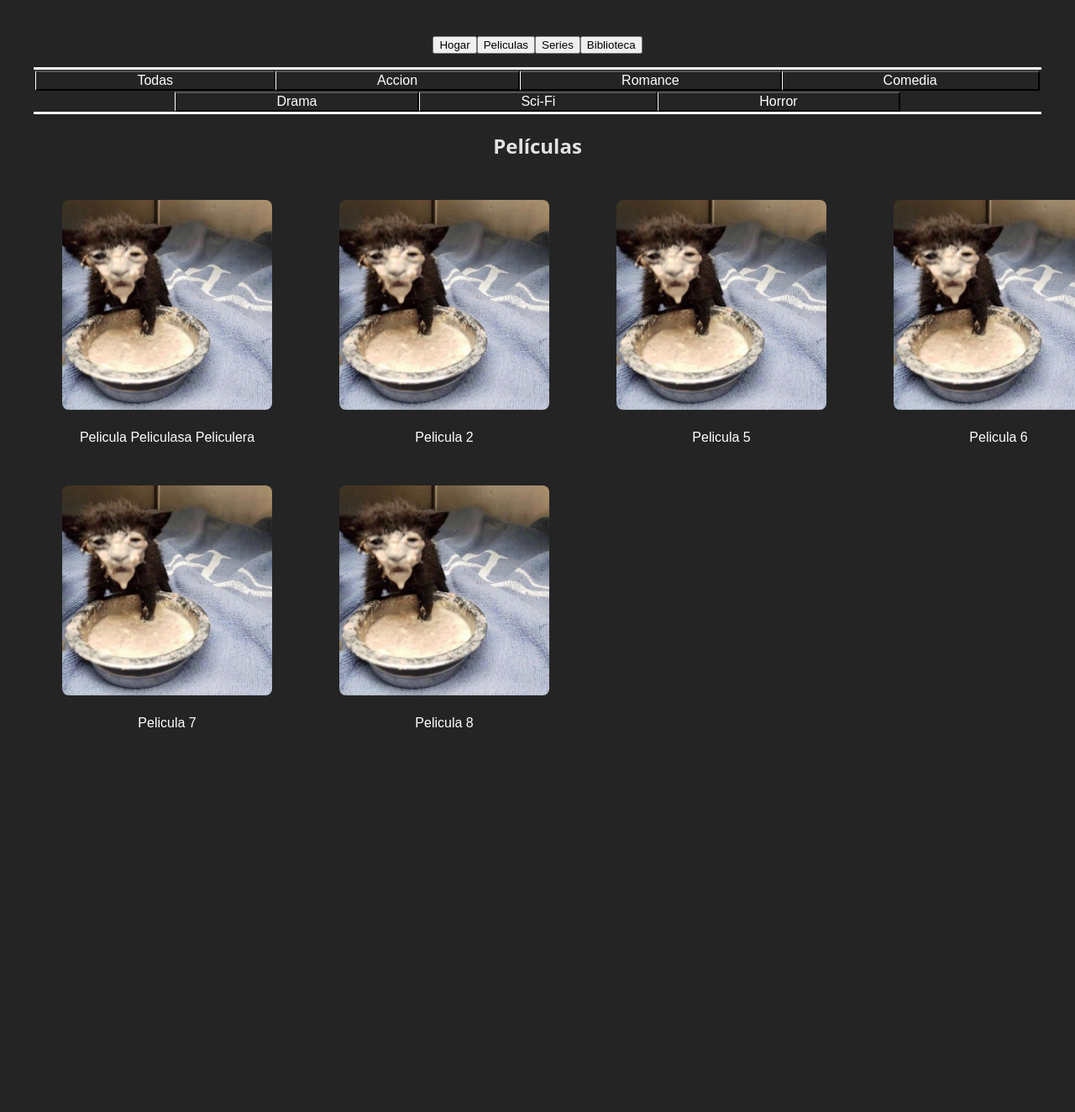
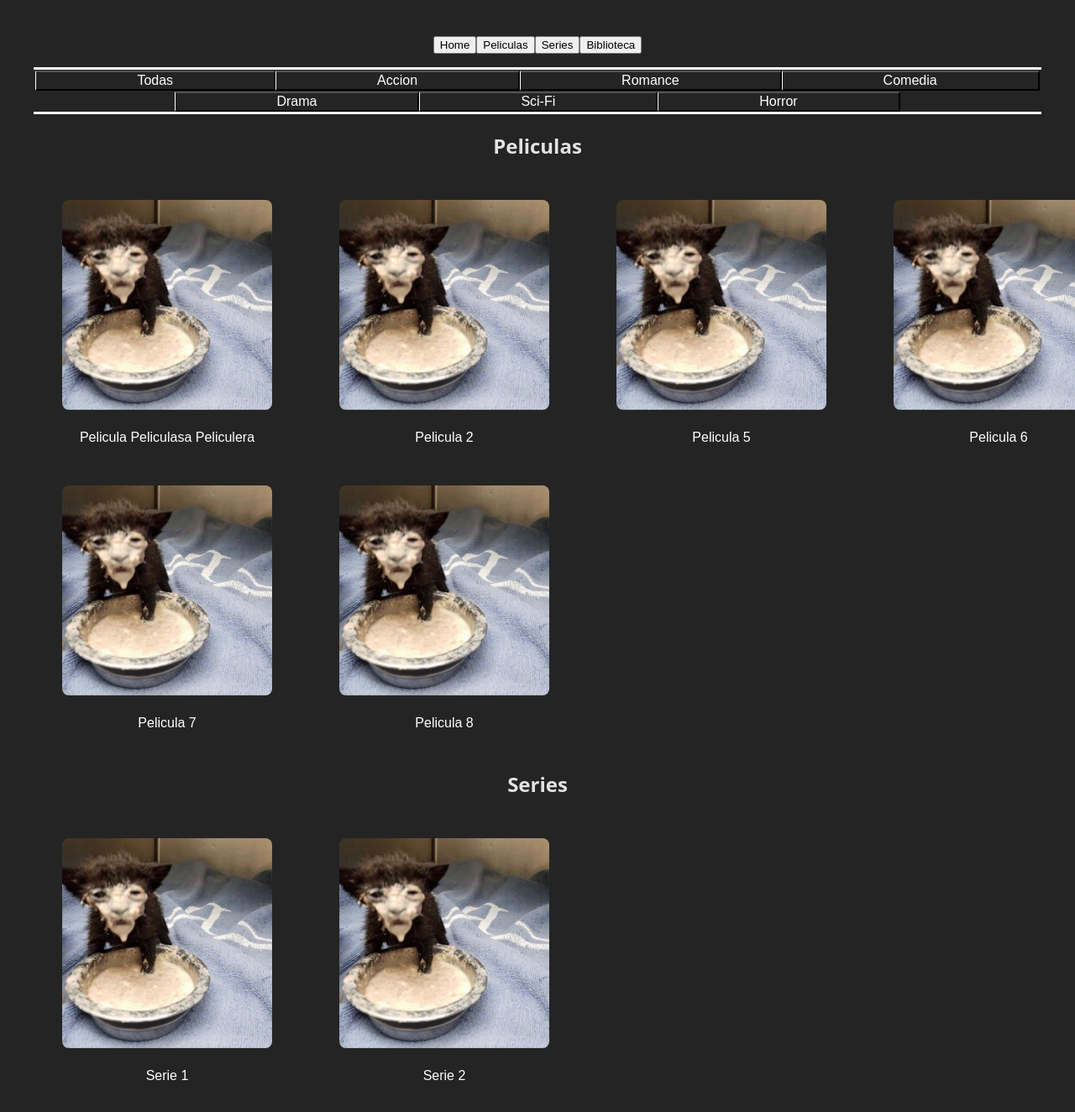
Before and after one commit to Gastuno/ProyectoStreaming, a React (Vite) app: page /main in a window 1280 px wide. Shown: the top 1324 px of the page at 84% size. Before the commit the page ends 936 px from the top, so only its background shows below. Built offline with nearby package versions, Linux system fonts and the light colour scheme.

Commit message:
Biblioteca y Favoritos hecho

```diff
--- a/src/MainScreen.jsx
+++ b/src/MainScreen.jsx
@@ -1,30 +1,77 @@
 import "./MainScreen.css";
 import Cover from './assets/placeholder.jpg';
-import React, { useState } from "react";
-import { useNavigate } from 'react-router-dom';
+import React, { useState, useEffect } from "react";
+import { useNavigate, useLocation } from 'react-router-dom';
 
 function MainScreen() {
   const navigate = useNavigate();
-  const movies = [
-    { name: 'Pelicula Peliculasa Peliculera', cover: Cover, genres: ['Action', 'Comedy'], type: 'Movie', description: 'Placeholder', duration: '2h 30m' },
-    { name: 'Pelicula 2', cover: Cover, genres: ['Action'], type: 'Movie', description: 'Placeholder', duration: '2h 30m' },
-    { name: 'Pelicula 3', cover: Cover, genres: ['Romance', 'Drama'], type: 'Serie', description: 'Placeholder', chapters: [
+  const location = useLocation();
+
+  const [movies, setMovies] = useState([
+    { name: 'Pelicula Peliculasa Peliculera', cover: Cover, genres: ['Accion', 'Comedia'], type: 'Movie', description: 'Placeholder', duration: '2h 30m', saved: (true), fav: (true)},
+    { name: 'Pelicula 2', cover: Cover, genres: ['Accion'], type: 'Movie', description: 'Placeholder', duration: '2h 30m', saved: (true), fav: (false)},
+    { name: 'Pelicula 5', cover: Cover, genres: ['Drama', 'Accion'], type: 'Movie', description: 'Placeholder', duration: '2h 30m', saved: (true), fav: (false)},
+    { name: 'Pelicula 6', cover: Cover, genres: ['Romance'], type: 'Movie', description: 'Placeholder', duration: '2h 30m', saved: false, fav: (false)},
+    { name: 'Pelicula 7', cover: Cover, genres: ['Comedia', 'Accion'], type: 'Movie', description: 'Placeholder', duration: '2h 30m', saved: (true), fav: (false)},
+    { name: 'Pelicula 8', cover: Cover, genres: ['Sci-Fi'], type: 'Movie', description: 'Placeholder', duration: '2h 30m', saved: false, fav: (false)},
+    { name: 'Serie 1', cover: Cover, genres: ['Romance', 'Drama'], type: 'Serie', description: 'Placeholder', saved: (true), fav: (false), chapters: [
       { name: 'Capítulo 1', duration: '45m' },
       { name: 'Capítulo 2', duration: '50m' },
       { name: 'Capítulo 3', duration: '40m' }
     ] },
-    { name: 'Pelicula 4', cover: Cover, genres: ['Horror'], type: 'Serie', description: 'Placeholder', chapters: [
+    { name: 'Serie 2', cover: Cover, genres: ['Horror'], type: 'Serie', description: 'Placeholder', saved: (true), fav: (true), chapters: [
       { name: 'Episodio 1', duration: '42m' },
       { name: 'Episodio 2', duration: '39m' }
     ] },
-    { name: 'Pelicula 5', cover: Cover, genres: ['Drama', 'Action'], type: 'Movie', description: 'Placeholder', duration: '2h 30m' },
-    { name: 'Pelicula 6', cover: Cover, genres: ['Romance'], type: 'Movie', description: 'Placeholder', duration: '2h 30m' },
-    { name: 'Pelicula 7', cover: Cover, genres: ['Comedy', 'Action'], type: 'Movie', description: 'Placeholder', duration: '2h 30m' },
-    { name: 'Pelicula 8', cover: Cover, genres: ['Sci-Fi'], type: 'Movie', description: 'Placeholder', duration: '2h 30m' },
-  ];
+  ]);
+
+  const [role, setRole] = useState('user');
+  useEffect(() => {
+    const fromState = location.state?.role;
+    const stored = sessionStorage.getItem('role');
+    if (fromState) setRole(fromState);
+    else if (stored) setRole(stored);
+  }, [location.state]);
+
+  const [showAddForm, setShowAddForm] = useState(false);
+  const [newTitle, setNewTitle] = useState('');
+  const [newGenres, setNewGenres] = useState('');
+  const [newType, setNewType] = useState('Movie');
+  const [newDuration, setNewDuration] = useState('');
+  const [newDescription, setNewDescription] = useState('');
+  const [newChaptersText, setNewChaptersText] = useState('');
+
+  const resetForm = () => {
+    setNewTitle(''); setNewGenres(''); setNewType('Movie'); setNewDuration(''); setNewDescription(''); setNewChaptersText('');
+  };
+
+  const handleAddSubmit = (e) => {
+    e.preventDefault();
+    const addedGenres = newGenres.split(',').map(g => g.trim()).filter(Boolean);
+    let chapters = [];
+    if (newType === 'Serie' && newChaptersText.trim()) {
+      chapters = newChaptersText.split(',').map(part => {
+        const [name, duration] = part.split(':').map(p => p && p.trim());
+        return { name: name || 'Untitled', duration: duration || '' };
+      });
+    }
+    const movieObj = {
+      name: newTitle || 'Untitled',
+      cover: Cover,
+      genres: addedGenres,
+      type: newType,
+      description: newDescription || '',
+      duration: newType === 'Movie' ? (newDuration || '') : undefined,
+      chapters: newType === 'Serie' ? chapters : undefined,
+    };
+    setMovies(prev => [movieObj, ...prev]);
+    setShowAddForm(false);
+    resetForm();
+  };
 
   const [selectedGenre, setSelectedGenre] = useState('All');
-  const [selectedType, setSelectedType] = useState('Movie');
+  const [selectedType, setSelectedType] = useState('All');
+  const [showBiblioteca, setShowBiblioteca] = useState(false);
 
 
   let filteredMovies = movies;
@@ -34,41 +81,92 @@ function MainScreen() {
   if (selectedGenre !== 'All') {
     filteredMovies = filteredMovies.filter(movie => movie.genres.includes(selectedGenre));
   }
+  if (showBiblioteca == (true)) {
+    filteredMovies = filteredMovies.filter(movie => movie.saved === (true));
+  }
 
   const columns = 4;
-  const rows = [];
+  const moviesList = filteredMovies.filter(m => m.type === 'Movie');
+  const seriesList = filteredMovies.filter(m => m.type === 'Serie');
+  const faves = filteredMovies.filter(m => m.fav === (true));
+
+  const rowsForMovies = [];
+  for (let i = 0; i < moviesList.length; i += columns) {
+    rowsForMovies.push(moviesList.slice(i, i + columns));
+  }
+
+  const rowsForSeries = [];
+  for (let i = 0; i < seriesList.length; i += columns) {
+    rowsForSeries.push(seriesList.slice(i, i + columns));
+  }
+
+  const rowsForAll = [];
   for (let i = 0; i < filteredMovies.length; i += columns) {
-    rows.push(filteredMovies.slice(i, i + columns));
+    rowsForAll.push(filteredMovies.slice(i, i + columns));
+  }
+
+  const rowsForFaves = [];
+  for (let i = 0; i < filteredMovies.length; i += columns) {
+    rowsForFaves.push(faves.slice(i, i + columns));
   }
 
 
-  // Navigation handler for movie click
   const handleMovieClick = (movie) => {
     navigate(`/movie/${encodeURIComponent(movie.name)}`, { state: { movie } });
   };
 
   return (
-    <div className="main-container">
-      <nav className="top-menu">
-        <button>Hogar</button>
-        <button onClick={() => setSelectedType('Movie')} className={selectedType === 'Movie' ? 'active' : ''}>Peliculas</button>
-        <button onClick={() => setSelectedType('Serie')} className={selectedType === 'Serie' ? 'active' : ''}>Series</button>
-        <button>Biblioteca</button>
-        <nav className="genre-menu">
+    <div className="main">
+      <nav className="topmenu">
+        <button onClick={() => {setSelectedType('All'); setSelectedGenre('All'); setShowBiblioteca(false)}}>Home</button>
+        <button onClick={() => {setSelectedType('Movie'); setSelectedGenre('All'); setShowBiblioteca(false)}} className={selectedType === 'Movie' ? 'active' : ''}>Peliculas</button>
+        <button onClick={() => {setSelectedType('Serie'); setSelectedGenre('All'); setShowBiblioteca(false)}} className={selectedType === 'Serie' ? 'active' : ''}>Series</button>
+        <button onClick={() => {setSelectedType('All'); setSelectedGenre('All'); setShowBiblioteca(true)}}>Biblioteca</button>
+        <nav className="menu">
           <button onClick={() => setSelectedGenre('All')} className={selectedGenre === 'All' ? 'active' : ''}>Todas</button>
-          <button onClick={() => setSelectedGenre('Action')} className={selectedGenre === 'Action' ? 'active' : ''}>Accion</button>
+          <button onClick={() => setSelectedGenre('Accion')} className={selectedGenre === 'Accion' ? 'active' : ''}>Accion</button>
           <button onClick={() => setSelectedGenre('Romance')} className={selectedGenre === 'Romance' ? 'active' : ''}>Romance</button>
-          <button onClick={() => setSelectedGenre('Comedy')} className={selectedGenre === 'Comedy' ? 'active' : ''}>Comedia</button>
+          <button onClick={() => setSelectedGenre('Comedia')} className={selectedGenre === 'Comedia' ? 'active' : ''}>Comedia</button>
           <button onClick={() => setSelectedGenre('Drama')} className={selectedGenre === 'Drama' ? 'active' : ''}>Drama</button>
           <button onClick={() => setSelectedGenre('Sci-Fi')} className={selectedGenre === 'Sci-Fi' ? 'active' : ''}>Sci-Fi</button>
           <button onClick={() => setSelectedGenre('Horror')} className={selectedGenre === 'Horror' ? 'active' : ''}>Horror</button>
         </nav>
       </nav>
 
-      <h2>{selectedType === 'Serie' ? 'Series' : 'Películas'}</h2>
+    {role === 'admin' && <nav className="adminmenu">
+      <h2>Controles Administrativos</h2>
+      <button className="button2" onClick={() => setShowAddForm(true)}>Agregar Contenido</button>
+      <button className="button2" onClick={() => setShowAddForm(true)}>Agregar Genero</button>
+    </nav>}
+
+      {showAddForm && (
+        <div className="form" style={{position:'fixed',inset:0,background:'rgba(0,0,0,0.6)',display:'flex',alignItems:'center',justifyContent:'center',zIndex:2000}}>
+          <form onSubmit={handleAddSubmit} style={{background:'#222',padding:20,borderRadius:8,minWidth:320,color:'#fff'}}>
+            <h3>Agregar nuevo elemento</h3>
+            <div><label>Título</label><br/><input value={newTitle} onChange={e=>setNewTitle(e.target.value)} required /></div>
+            <div><label>Géneros</label><br/><input value={newGenres} onChange={e=>setNewGenres(e.target.value)} placeholder="Accion, Comedia" /></div>
+            <div><label>Tipo</label><br/>
+              <select value={newType} onChange={e=>setNewType(e.target.value)}>
+                <option value="Movie">Pelicula</option>
+                <option value="Serie">Serie</option>
+              </select>
+            </div>
+            {newType === 'Movie' && <div><label>Duración</label><br/><input value={newDuration} onChange={e=>setNewDuration(e.target.value)} placeholder="2h 10m" /></div>}
+            <div><label>Descripción</label><br/><textarea value={newDescription} onChange={e=>setNewDescription(e.target.value)} /></div>
+            <div style={{marginTop:8}}>
+              <button type="submit">Agregar</button>
+              <button type="button" onClick={()=>{setShowAddForm(false); resetForm();}} style={{marginLeft:8}}>Cancelar</button>
+            </div>
+          </form>
+        </div>
+      )}
+
+      {
+       rowsForMovies.length > 0 && <h2>Peliculas</h2>
+      }
       <table className="movies-table">
         <tbody>
-          {rows.map((row, rowIdx) => (
+          {rowsForMovies.map((row, rowIdx) => (
             <tr key={rowIdx} className="Movie-row">
               {row.map((movie, colIdx) => (
                 <td key={colIdx} className="movie-cell">
@@ -81,6 +179,49 @@ function MainScreen() {
         </tbody>
       </table>
 
+      {
+       rowsForSeries.length > 0 && <h2>Series</h2>
+      }
+      <table className="movies-table">
+        <tbody>
+          {rowsForSeries.map((row, rowIdx) => (
+            <tr key={rowIdx} className="Movie-row">
+              {row.map((movie, colIdx) => (
+                <td key={colIdx} className="movie-cell">
+                  <button className="pelicula-click" onClick={() => handleMovieClick(movie)}><img src={movie.cover} alt={movie.name} className="movie-cover" /></button>
+                  <button className="pelicula-click" onClick={() => handleMovieClick(movie)}>{movie.name}</button>
+                </td>
+              ))}
+            </tr>
+          ))}
+        </tbody>
+      </table>
+
+      {/* FAVOURITESES*/}
+
+      {rowsForFaves.length > 0 && showBiblioteca && (
+        <>
+          <h2>Favoritos</h2>
+          <table className="movies-table">
+            <tbody>
+              {rowsForFaves.map((row, rowIdx) => (
+                <tr key={rowIdx} className="Movie-row">
+                  {row.map((movie, colIdx) => (
+                    <td key={colIdx} className="movie-cell">
+                      <button className="pelicula-click" onClick={() => handleMovieClick(movie)}>
+                        <img src={movie.cover} alt={movie.name} className="movie-cover" />
+                      </button>
+                      <button className="pelicula-click" onClick={() => handleMovieClick(movie)}>
+                        {movie.name}
+                      </button>
+                    </td>
+                  ))}
+                </tr>
+              ))}
+            </tbody>
+          </table>
+        </>
+      )}
     </div>
   );
 }
--- a/src/MediaProfiles/MovieProfile.jsx
+++ b/src/MediaProfiles/MovieProfile.jsx
@@ -5,16 +5,14 @@ import '../MediaProfiles/MovieProfile.css';
 function MovieProfile() {
   const location = useLocation();
 
-  // Expect movie/media object to be passed via navigation state from MainScreen
   const media = location.state?.movie || location.state?.media || null;
 
-  // If no media was passed, render a simple fallback message
   if (!media) {
     return (
       <div className="movie-profile-container">
         <div className="movie-profile-info-box">
-          <h1 className="movie-profile-title">No media selected</h1>
-          <p className="movie-profile-description">Please navigate here by clicking a media item from the main screen.</p>
+          <h1 className="movie-profile-title">NULL</h1>
+          <p className="movie-profile-description">NULL</p>
         </div>
       </div>
     );
```
Also changed, not shown: src/Login.jsx (+10 -2 lines), src/MainScreen.css (+16 -2 lines).
